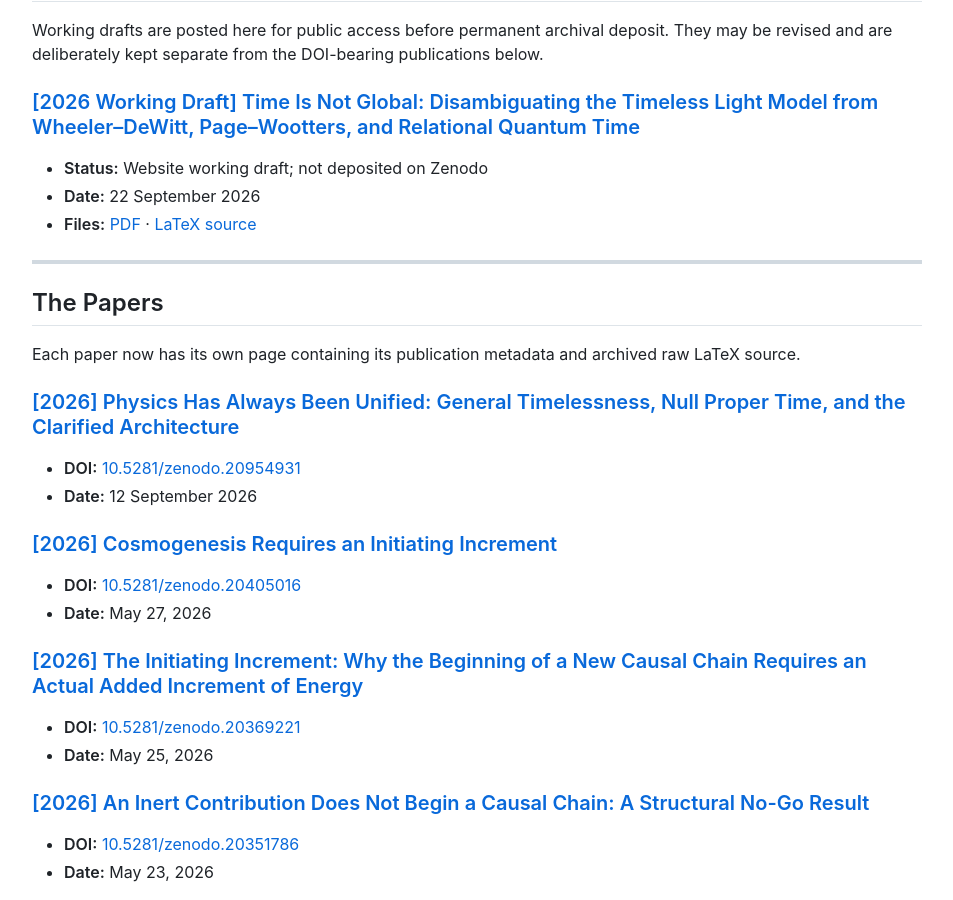
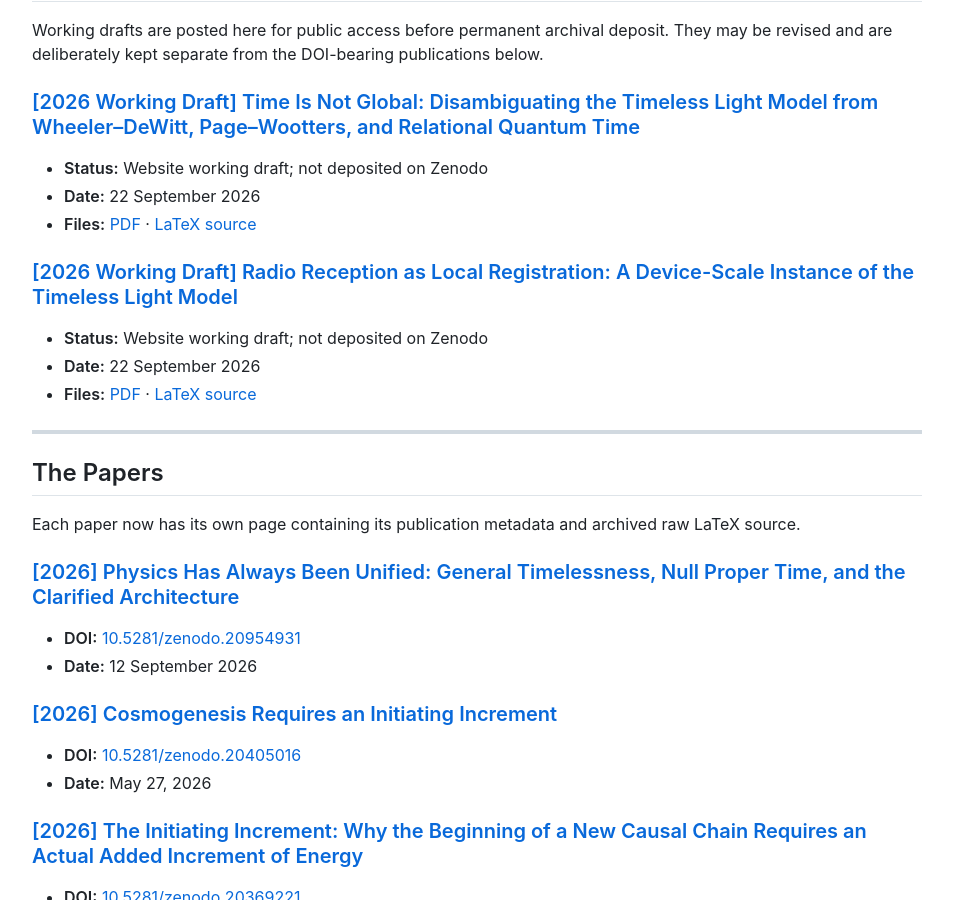
Before and after one commit to DeepSparkAi/JohnCWMcKinleyArchive, a Jekyll site: the page built from index.md, in a window 1280 px wide and 900 px high, scrolled down 2342 px. Shown: the whole window, without its empty margins (163-1116 px from the left). Built offline with Jekyll 4.4.1, drawn with Linux system fonts in a browser that asks for light colours; nearby versions of some CDN libraries.

Commit message:
List Radio Reception working draft

```diff
--- a/index.md
+++ b/index.md
@@ -75,6 +75,11 @@ Working drafts are posted here for public access before permanent archival depos
 * **Status:** Website working draft; not deposited on Zenodo
 * **Date:** 22 September 2026
 * **Files:** [PDF](/assets/papers/time-is-not-global-working-draft.pdf) · [LaTeX source](/assets/papers/time-is-not-global-working-draft.tex)
+
+### [\[2026 Working Draft\] Radio Reception as Local Registration: A Device-Scale Instance of the Timeless Light Model](/papers/radio-reception-as-local-registration/)
+* **Status:** Website working draft; not deposited on Zenodo
+* **Date:** 22 September 2026
+* **Files:** [PDF](/assets/papers/radio-reception-as-local-registration-working-draft.pdf) · [LaTeX source](/assets/papers/radio-reception-as-local-registration-working-draft.tex)
 
 ---
 
```
